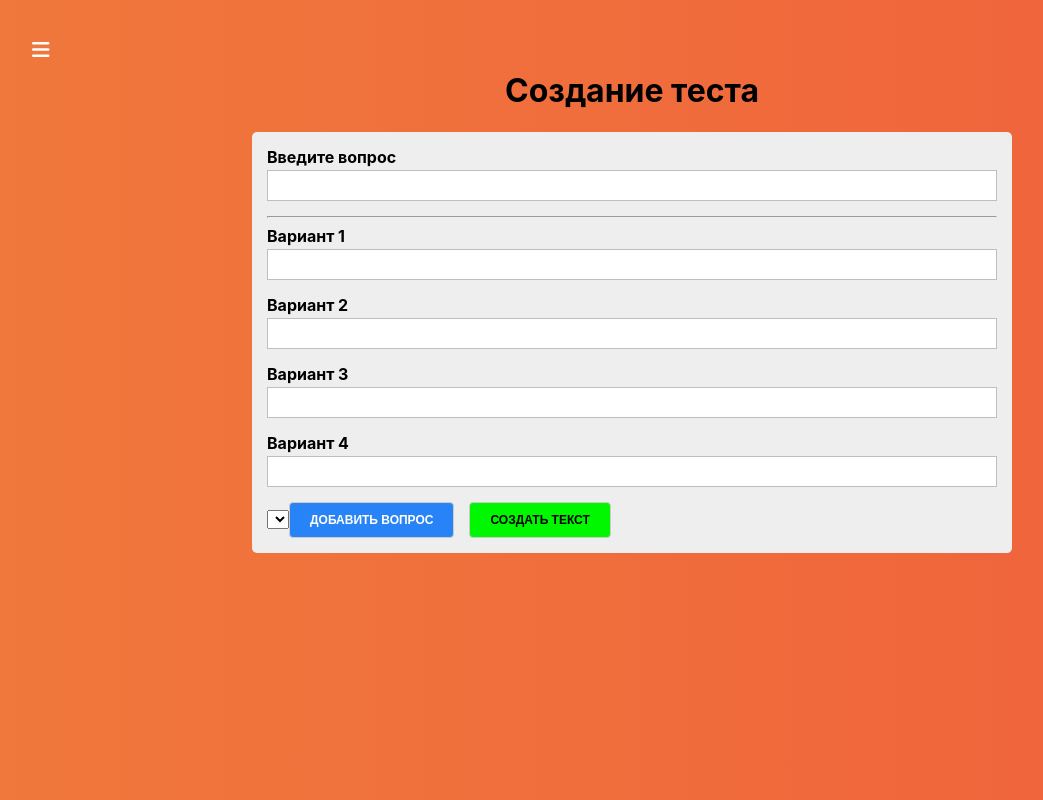
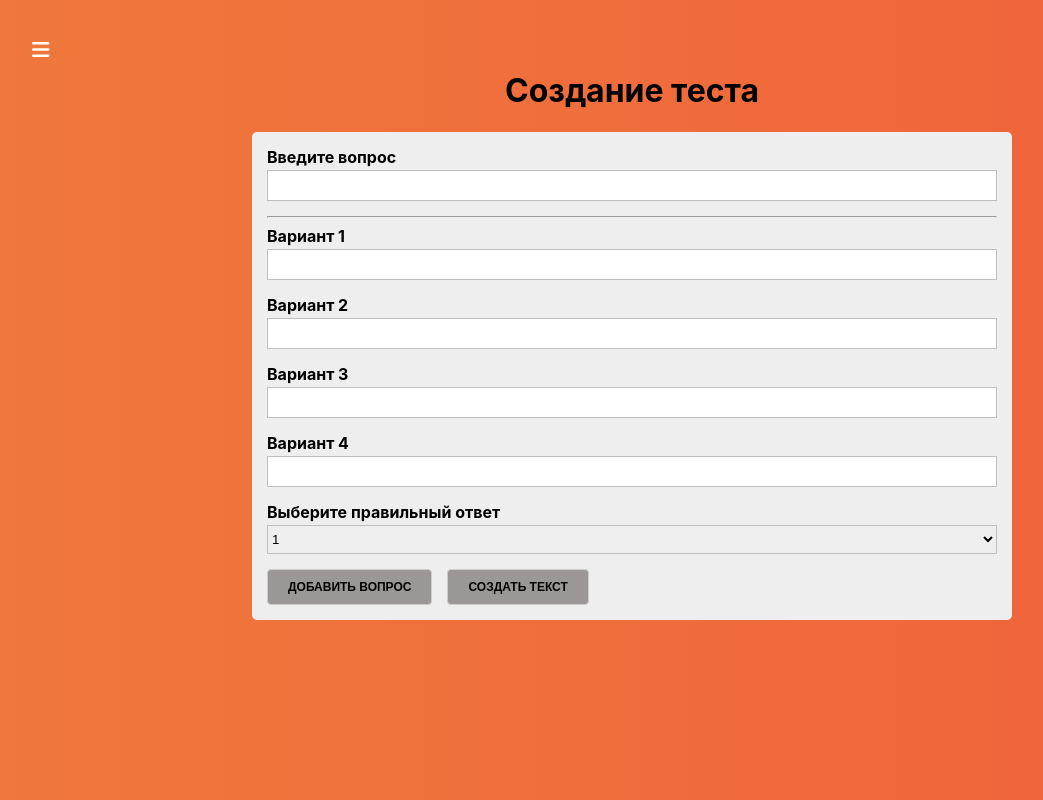
Before and after one commit to Bolokhov-Vladislav/React-app-Quiz, a React app: page /quiz-creator in a window 1280 px wide. Shown: the whole page, without its empty margins (8-1051 px from the left). Built offline with nearby package versions, Linux system fonts and the light colour scheme.

Commit message:
add controler

```diff
--- a/src/components/UI/Button/Button.module.css
+++ b/src/components/UI/Button/Button.module.css
@@ -26,3 +26,7 @@
   background: #2884f6;
   color: #fff;
 }
+.Button[disabled] {
+  background: rgb(156, 151, 151);
+  color: #000;
+}
--- /dev/null
+++ b/src/components/UI/Select/Select.js
@@ -0,0 +1,24 @@
+import React from 'react';
+import classes from './Select.module.css'
+
+
+const Select = props => {
+    const htmlFor = `${props.label}-${Math.random()}`
+        return (
+            <div className={classes.Select}>
+                <label htmlFor={htmlFor}>{props.label}</label>
+                <select id={htmlFor} value={props.value} onChange={props.onChange}>
+                    { props.options.map((option, index) => {
+                        return (
+                        <option value={option.value} key={option.value + index}>{option.text}</option>
+                        )
+                    })}
+                </select>
+            </div>
+        )
+}
+
+
+
+
+export default Select
--- /dev/null
+++ b/src/components/UI/Select/Select.module.css
@@ -0,0 +1,17 @@
+.Select{
+    margin-bottom: 15px;
+}
+.Select label {
+    margin: 0 0 3px 0;
+    padding: 0;
+    font-weight: bold;
+    display: block;
+}
+.Select select {
+    display: block;
+    border: 1px solid #bebebe;
+    height: 29px;
+    width: 100%;
+    outline: none;
+    transition: all 300ms ease-in-out;
+}
--- a/src/containers/QuizCreator/QuizCreator.js
+++ b/src/containers/QuizCreator/QuizCreator.js
@@ -1,8 +1,10 @@
 import React, { Component } from 'react';
 import classes from './QuizCreator.module.css'
 import Button from "../../components/UI/Button/Button";
-import { createControl } from "../../form/formFramework";
 import Input from "../../components/UI/Input/Input";
+import Select from "../../components/UI/Select/Select";
+import { createControl, validate, validateForm } from "../../form/formFramework";
+
 
 function createOptionControl(number) {
     return createControl ({
@@ -28,25 +30,39 @@
 
     state = {
         quiz: [],
+        rightAnswerId: 1,
+        isFormValid: false,
         formControls: createFormControls()
     }
 
     _submitHandler = e => {
-        e.preventDefauld();
+        e.preventDefauld()
     }
-    _addQuizHandler = () => {
-
+    _addQuizHandler = e => {
+        e.preventDefauld()
     }
     _creatQuizHandler = () => {
 
     }
     _changeHandler = (value, controlName) => {
+        const formControls = {...this.state.formControls}
+        const control = { ...formControls[controlName] }
 
+        control.touched = true
+        control.value = value
+        control.valid = validate(control.value, control.validation)
+
+        formControls[controlName] = control
+
+        this.setState({
+            formControls: formControls,
+            isFormValid: validateForm(formControls)
+        })
     }
     _renderImputs = () => {
         return Object.keys(this.state.formControls).map((controlName, index) => {
             const control = this.state.formControls[controlName]
-
+            console.log(control.errorMessage);
             return (
                 <React.Fragment key={controlName + index}>
                     <Input
@@ -63,17 +79,33 @@
             )
         })
     }
+    _selectChange = e => {
+        this.setState({
+            rightAnswerId: +e.target.value
+        })
+    }
+    render() {
 
-    render() {
+        const select = <Select
+            label='Выберите правильный ответ'
+            value={this.state.rightAnswerId}
+            onChange={this._selectChange}
+            options={[
+                {text: 1, value: 1},
+                {text: 2, value: 2},
+                {text: 3, value: 3},
+                {text: 4, value: 4}
+            ]}
+        />
         return (
             <div className={classes.QuizCreator}>
                 <div>
                     <h1>Создание теста</h1>
                     <form onSubmit={this._submitHandler}>
                        { this._renderImputs() }
-                        <select></select>
-                        <Button type='primary' onClick={this._addQuizHandler}>Добавить вопрос</Button>
-                        <Button type='success' onClick={this._creatQuizHandler}>Создать текст</Button>
+                        { select }
+                        <Button type='primary' onClick={this._addQuizHandler} disabled={!this.state.isFormValid}>Добавить вопрос</Button>
+                        <Button type='success' onClick={this._creatQuizHandler} disabled={this.state.quiz.length === 0}>Создать текст</Button>
                     </form>
                 </div>
             </div>
--- a/src/form/formFramework.js
+++ b/src/form/formFramework.js
@@ -7,3 +7,29 @@
         value: ''
     }
 }
+
+export function validate(value, validation = null) {
+    if (!validation) {
+        return true
+    }
+
+    let isValid = true
+
+    if (validation.required) {
+        isValid = value.trim() !== '' && isValid
+    }
+
+    return isValid
+}
+
+export function validateForm(formControls) {
+    let isFormValid = true
+
+    for (let control in formControls) {
+        if(formControls.hasOwnProperty(control)) {
+            isFormValid = formControls[control].valid && isFormValid
+        }
+    }
+
+    return isFormValid
+}
```
Lines whose indentation alone changed are shown as unchanged.
